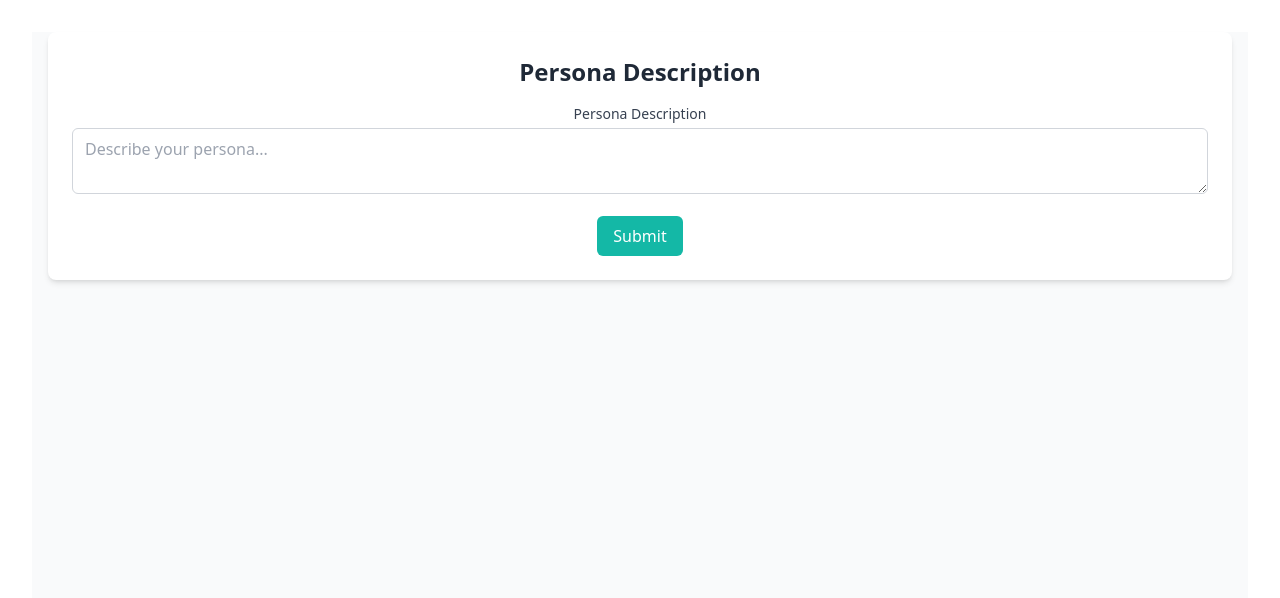
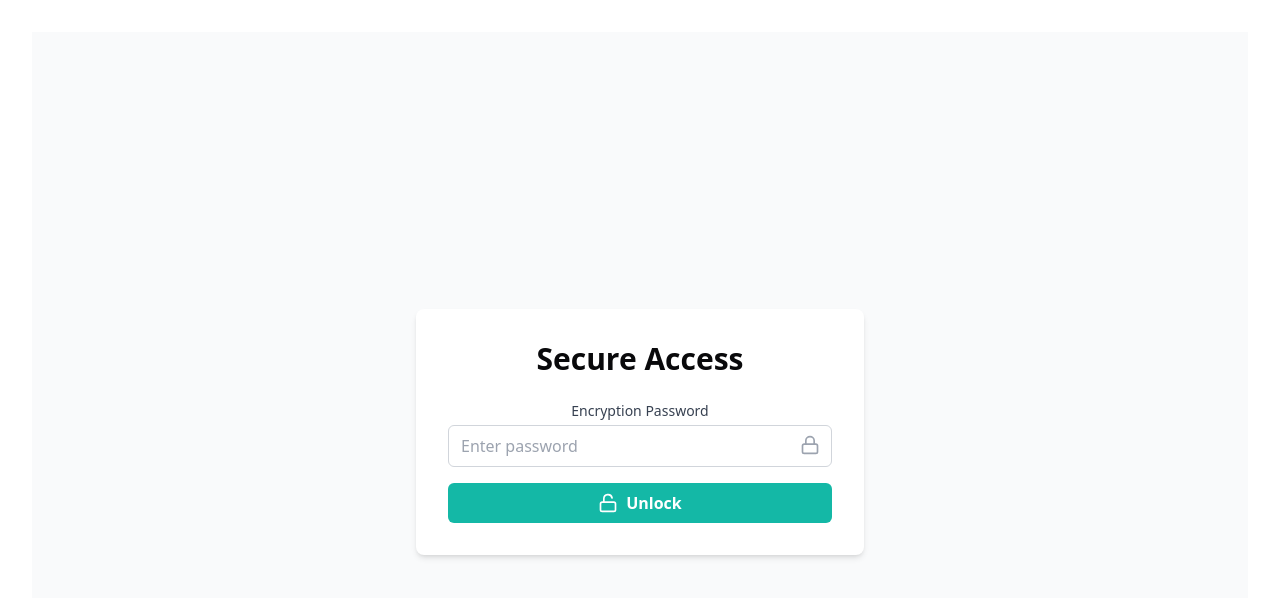
Before and after one commit to pollinations/digitaltwin, a React (Vite) app in the folder twinnerweb/: page / in a window 1280 px wide. Shown: the top 598 px of the page. Built offline with nearby package versions, Linux system fonts and the light colour scheme.

Commit message:
Add password-based encryption
- Integrate useLocalStorage for password management
- Add SecretForm component for password input
- Implement password validation and error handling
- Use decryptSecrets API to handle decryption
- Update App component to conditionally render based on password state

```diff
--- a/twinnerweb/src/App.jsx
+++ b/twinnerweb/src/App.jsx
@@ -1,12 +1,89 @@
+import { useState, useEffect } from "react";
+import { useLocalStorage } from "usehooks-ts";
+import { Lock, Unlock } from "lucide-react";
 import "./App.css";
-import LLMModel from "./components/LMModel";
 import SimplePersona from "./components/SimplePersona";
+import { decryptSecrets } from "./api/decryptSecrets";
 
 function App() {
+  const [password, setPassword] = useLocalStorage("encryptionPassword", "");
+  const [error, setError] = useState(null);
+
+  const handleSubmit = (e) => {
+    setPassword(e.target.password.value);
+  };
+
+  useEffect(() => {
+    if (password) {
+      try {
+        decryptSecrets(password);
+        setError(null);
+      } catch (err) {
+        setError("Invalid password. Please try again.");
+      }
+    }
+  }, [password]);
+
+  if (!password || error) {
+    return (
+      <div className="min-h-screen bg-gray-50 flex items-center justify-center">
+        <SecretForm handleSubmit={handleSubmit} error={error} />
+      </div>
+    );
+  }
+
+  return <SimplePersona />;
+}
+
+export function useSecrets() {
+  const [password, setPassword] = useLocalStorage("encryptionPassword", "");
+  return decryptSecrets(password);
+}
+
+function SecretForm({ handleSubmit, error }) {
+  const handleFormSubmit = (e) => {
+    e.preventDefault();
+    handleSubmit(e);
+  };
+
   return (
-    <>
-      <SimplePersona />
-    </>
+    <div className="bg-white rounded-lg shadow-md p-8 max-w-md w-full">
+      <h1 className="text-3xl font-bold text-center text-navy-900 mb-6">
+        Secure Access
+      </h1>
+      <form onSubmit={handleFormSubmit} className="space-y-4">
+        <div>
+          <label
+            htmlFor="password"
+            className="block text-sm font-medium text-gray-700 mb-1"
+          >
+            Encryption Password
+          </label>
+          <div className="relative">
+            <input
+              type="password"
+              id="password"
+              name="password"
+              className="w-full px-3 py-2 border border-gray-300 rounded-md focus:outline-none focus:ring-2 focus:ring-teal-500 pr-10"
+              placeholder="Enter password"
+              required
+            />
+            <Lock
+              className="absolute right-3 top-2.5 text-gray-400"
+              size={20}
+            />
+          </div>
+        </div>
+        {error && <p className="text-red-500 text-sm text-center">{error}</p>}
+        <button
+          type="submit"
+          className="w-full bg-teal-500 text-white font-semibold py-2 px-4 rounded-md hover:bg-teal-600 transition duration-300 flex items-center justify-center"
+        >
+          <Unlock className="mr-2" size={20} />
+          Unlock
+        </button>
+      </form>
+    </div>
   );
 }
 
```
